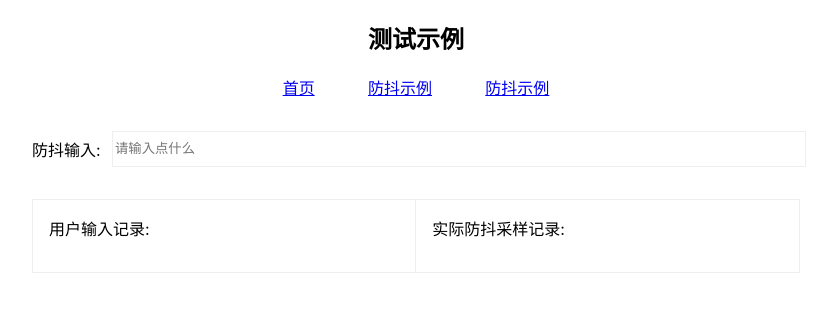
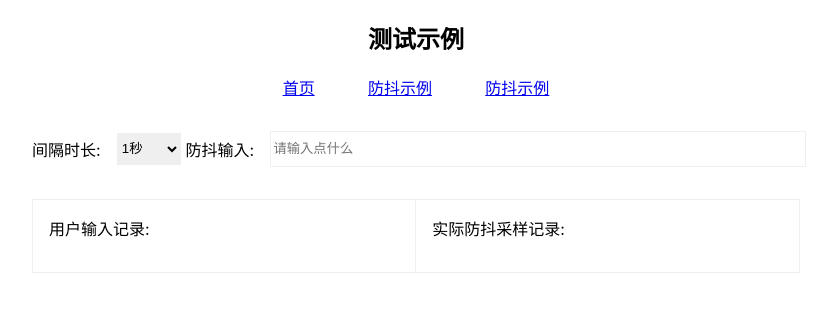
Before and after one commit to wuchuhengnotes/note-demo-for-react, a React (Create React App) app: page /debounce in a window 1280 px wide. Shown: the top 312 px of the page, without its empty margins (224-1061 px from the left). Built offline with nearby package versions, Linux system fonts and the light colour scheme; the HTML template or start-up script is replaced by a standard one.

Commit message:
feat: adding the timout feature for debounce.

```diff
--- a/src/pages/Debounce/Debounce.tsx
+++ b/src/pages/Debounce/Debounce.tsx
@@ -11,6 +11,7 @@ type HistoryItemType = {time: string; record: string}
 const Debounce = (): React.ReactElement => {
     const [debounceInputHistory, setDebounceInputHistory] =  useState<HistoryItemType[]>([])
     const [activeHistory, setActiveHistory] = useState<string>('');
+    const [timeout, setTimeout] = useState<number>(1)
     const [debounceHistory, setDebounceHistoryDispatcher] = useReducer((state: HistoryItemType[], newDebounceHistory: HistoryItemType): HistoryItemType[]  => {
         if (
             debounceInputHistory.length === 0 ||
@@ -23,8 +24,8 @@ const Debounce = (): React.ReactElement => {
     const debounceHandle = useCallback(
         debounce(() => {
             setDebounceHistoryDispatcher({time: getTimeFormat(), record: inputEl.current?.value as string})
-        }, 1000)
-        , [])
+        }, timeout * 1000)
+        , [timeout])
 
     const handleDebounceInputChange = (e: React.ChangeEvent<HTMLInputElement>) => {
         setDebounceInputHistory(() => {
@@ -51,12 +52,24 @@ const Debounce = (): React.ReactElement => {
         </>
     )}
 
-
+    const OptionRender = (): React.ReactElement => {
+        const options = [0.1, 0.5, 1, 2, 3, 4, 5, 6]
+        return <>
+            <label>间隔时长:</label>
+            <select
+                value={timeout}
+                onChange={(e) => { setTimeout( Number(e.target.value))} }
+            >
+                {options.map((i) => <option value={i} key={i}>{i}秒</option>)}
+            </select>
+        </>
+    }
 
     return (
         <div className={styles.main}>
             <div className={styles.container}>
                 <div className={styles.inputWrapper}>
+                    <OptionRender />
                     <label>防抖输入:</label>
                   <input onChange={handleDebounceInputChange} ref={inputEl}
                          placeholder='请输入点什么'
--- a/src/pages/Debounce/styles.module.scss
+++ b/src/pages/Debounce/styles.module.scss
@@ -12,9 +12,11 @@ $borderColor: #efefef;
 .inputWrapper {
  width: 100%;
  display: grid;
- grid-template-columns: 5rem auto;
+ grid-template-columns: 5rem 4rem 5rem auto;
   align-items: center;
- input{
+ grid-row-gap: .3rem;
+ grid-column-gap: .3rem;
+ select, input{
   border: solid 1px $borderColor;
    &:focus {
     outline: none;
```
